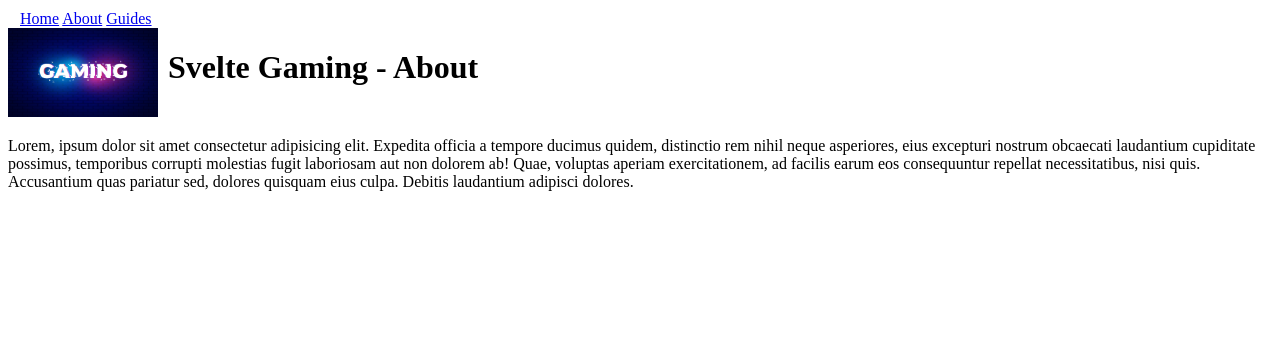
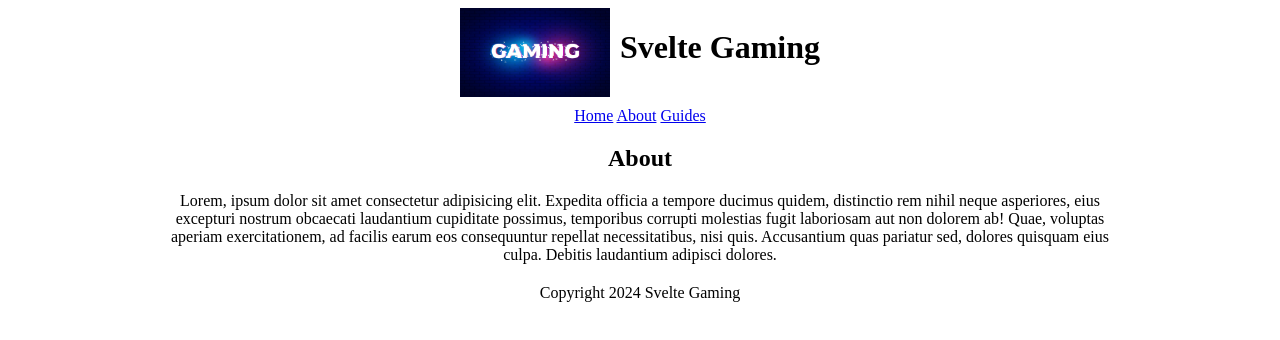
Before and after one commit to sole-proprietorship-Viktor-Sirotkin/svelte-gaming, a SvelteKit app in the folder gaming/: page /about in a window 1280 px wide. Shown: the top 340 px of the page. Built offline with nearby package versions, Linux system fonts and the light colour scheme.

Commit message:
setup layout

```diff
--- a/gaming/src/routes/+layout.svelte
+++ b/gaming/src/routes/+layout.svelte
@@ -1,3 +1,10 @@
+<script>
+    import Title from "$lib/Title.svelte";
+</script>
+
+<header>
+    <Title title="Svelte Gaming" />
+</header>
 
 <nav>
     <a href="/">Home</a>
@@ -5,11 +12,29 @@
     <a href="/guides">Guides</a>
 </nav>
 
+<main>
+    <slot />
+</main>
+
+    <footer>
+        Copyright 2024 Svelte Gaming
+    </footer>
+
 <style>
+    header {
+        display: flex;
+        justify-content: center;
+    }
+    main {
+        max-width: 960px;
+        margin: 20px auto;
+        text-align: center;
+    }
+    footer {
+        text-align: center;
+    }
     nav {
         margin-top: 10px;
-        padding-left: 12px;
+        text-align: center;
     }
 </style>
-
-<slot />
--- a/gaming/src/routes/about/+page.svelte
+++ b/gaming/src/routes/about/+page.svelte
@@ -1,11 +1,10 @@
 <script>
-	import Title from "$lib/Title.svelte";
+
 </script>
 
 <main>
-    <Title title="Svelte Gaming - About" />
-
 	<div class="about">
+		<h2>About</h2>
 		<p>
 			Lorem, ipsum dolor sit amet consectetur adipisicing elit. Expedita officia a tempore ducimus
 			quidem, distinctio rem nihil neque asperiores, eius excepturi nostrum obcaecati laudantium
@@ -18,8 +17,5 @@
 </main>
 
 <style>
-    .about {
-        display: block;
-        margin: 20px auto;
-    }
+
 </style>
--- a/gaming/src/routes/guides/+page.svelte
+++ b/gaming/src/routes/guides/+page.svelte
@@ -1,9 +1,8 @@
 <script>
-	import Title from '$lib/Title.svelte';
+
 </script>
 
 <main>
-	<Title title="Svelte Gaming - Guides" />
 	<div class="guides">
 		<h2>Guides</h2>
 	</div>
```
Also changed, not shown: gaming/src/routes/+page.svelte (+1 -12 lines).
